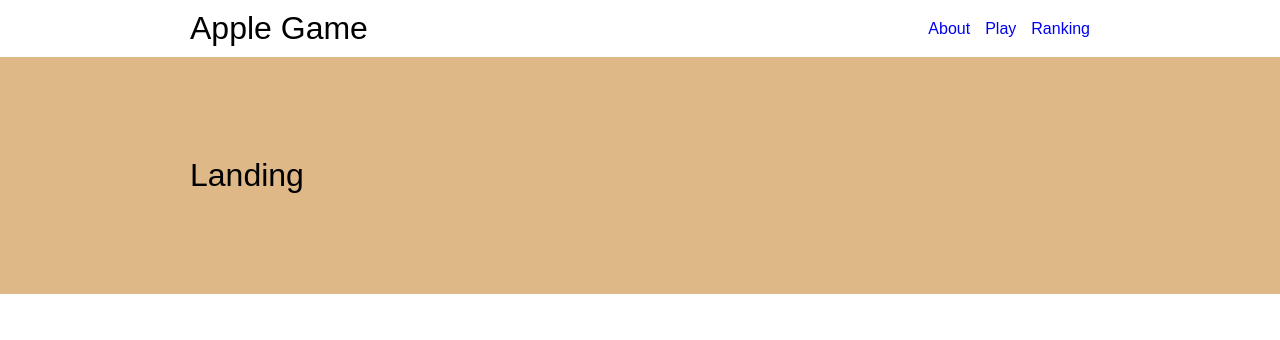
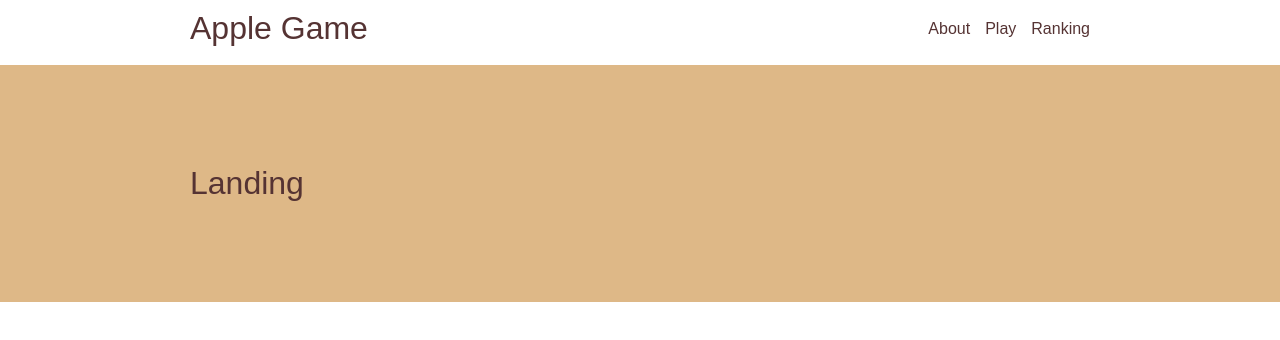
Before and after one commit to panarch/apple-game-portfolio, a Next.js app: page / in a window 1280 px wide. Shown: the top 340 px of the page. Built offline with nearby package versions, Linux system fonts and the light colour scheme; a web font is replaced by a local one.

Commit message:
Set width 100% for page and header; style body layout and text color

```diff
--- a/src/app/(landing)/page.module.css
+++ b/src/app/(landing)/page.module.css
@@ -1,4 +1,5 @@
 .page {
+    width: 100%;
     padding: 100px var(--side-padding);
     background-color: burlywood;
 }
--- a/src/app/components/header.module.css
+++ b/src/app/components/header.module.css
@@ -1,4 +1,5 @@
 .header {
+    width: 100%;
     padding: 10px var(--side-padding);
 
     display: flex;
--- a/src/app/globals.css
+++ b/src/app/globals.css
@@ -33,4 +33,12 @@
     box-sizing: border-box;
     font-family: var(--font-galindo);
     font-weight: 400;
+    color: var(--color-text);
 }
+
+body {
+    display: flex;
+    flex-direction: column;
+    align-items: center;
+    gap: 8px;
+}
```
